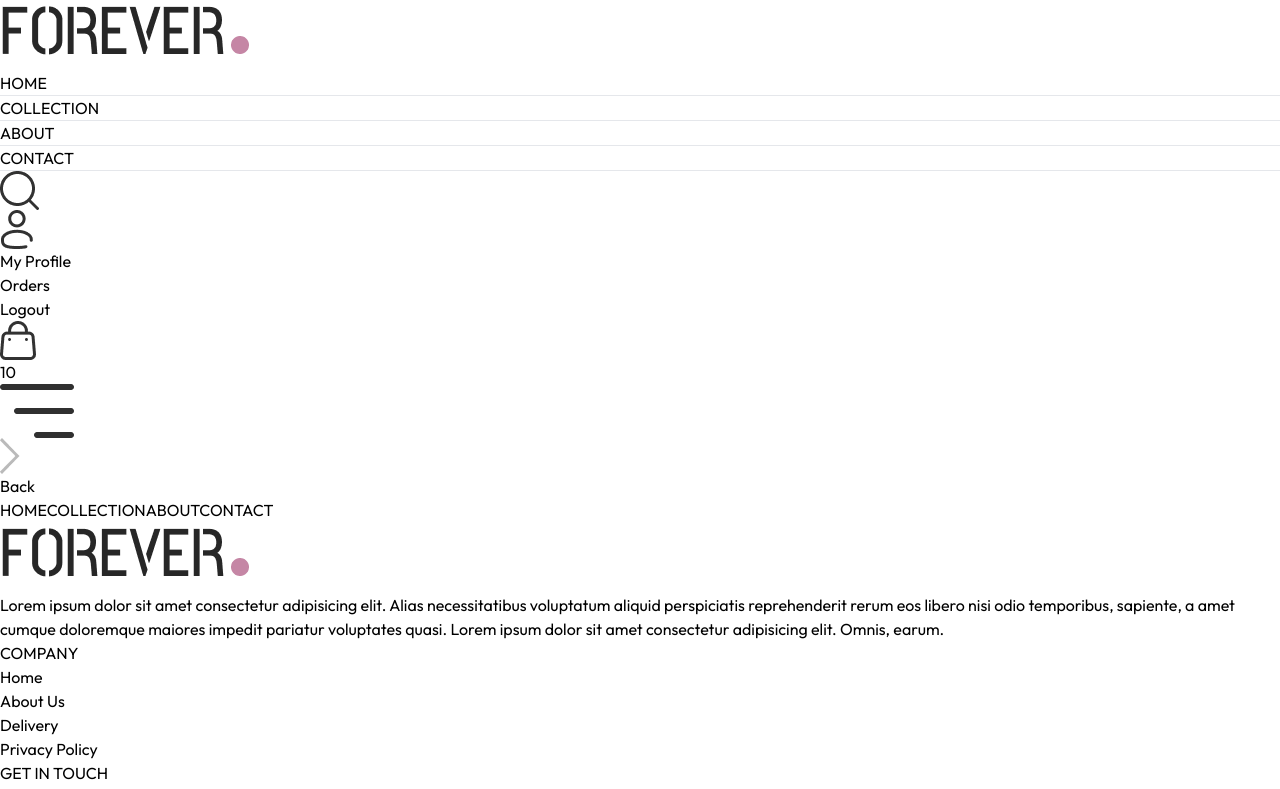
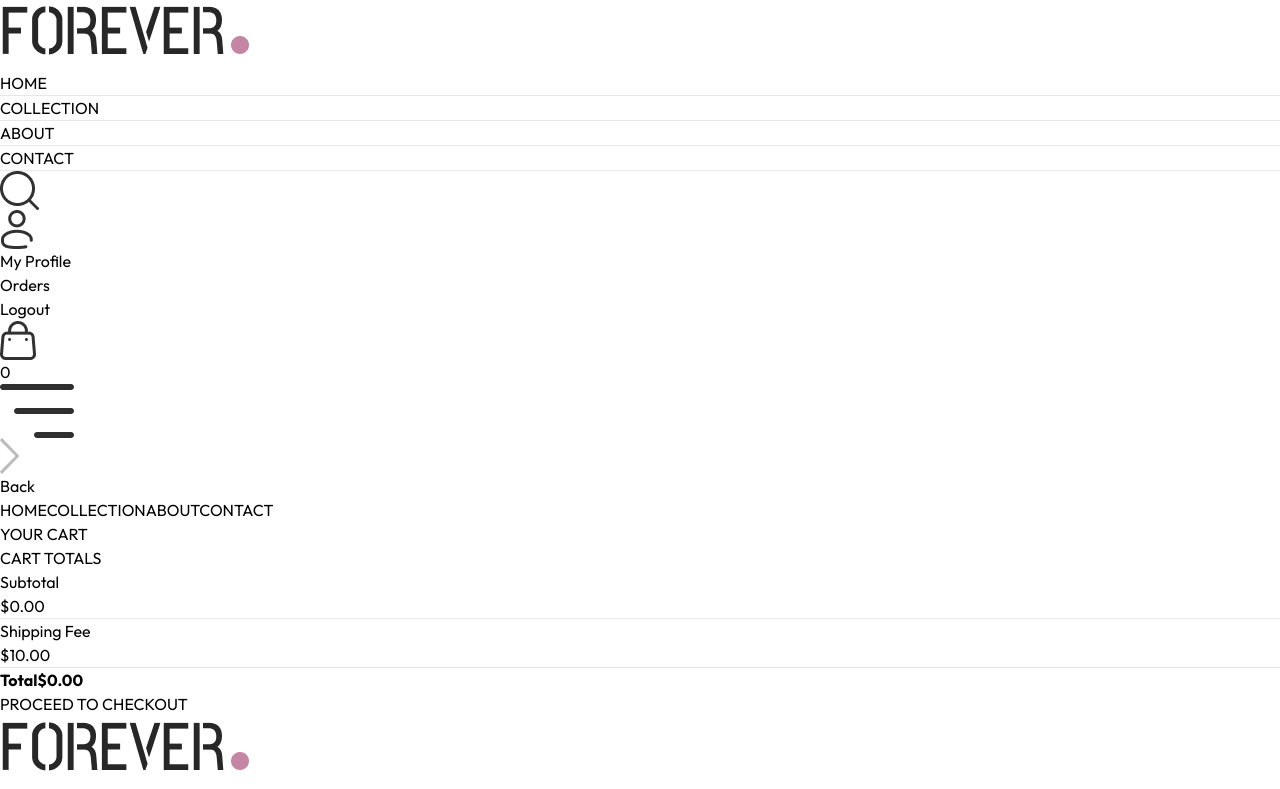
Before and after one commit to ROSCDX/Ecommerce_MERN_1, a React (Vite) app in the folder frontend/: page /cart in a window 1280 px wide. Shown: the top 789 px of the page. Built offline with nearby package versions, Linux system fonts and the light colour scheme.

Commit message:
completed the cart page

```diff
--- a/frontend/src/App.jsx
+++ b/frontend/src/App.jsx
@@ -12,9 +12,15 @@
 import Navbar from './components/Navbar'
 import Footer from './components/Footer'
 import SearchBar from './components/SearchBar'
+import { ToastContainer, toast } from 'react-toastify';
+import 'react-toastify/dist/ReactToastify.css';
+
+
+
 const App = () => {
   return (
     <div className='px-4 sm:px-[5vw] md:px-[7vw] lg:px-[9vw]'>
+      <ToastContainer />
       <Navbar />
       <SearchBar />
       <Routes>
--- /dev/null
+++ b/frontend/src/components/CartTotal.jsx
@@ -0,0 +1,36 @@
+import React, { useContext } from 'react'
+import { ShopContext } from '../context/ShopContext'
+import Title from './Title'
+
+const CartTotal = () => {
+
+    const {currency,delivery_fee,getCartAmount} = useContext(ShopContext)
+
+  return (
+    <div className='w-full'>
+      <div className='text-2xl'>
+        <Title text1={'CART'} text2={'TOTALS'}/>
+      </div>
+
+      <div className='flex flex-col gap-2 mt-2 text-sm'>
+        <div className='flex justify-between'>
+            <p>Subtotal</p>
+            <p>{currency}{getCartAmount()}.00</p>
+        </div>
+        <hr />
+        <div className='flex justify-between'>
+            <p>Shipping Fee</p>
+            <p>{currency}{delivery_fee}.00</p>
+        </div>
+        <hr />
+        <div className='flex justify-between'>
+            <b>Total</b>
+            <b>{currency}{getCartAmount() === 0 ? 0 : getCartAmount() + delivery_fee}.00</b>
+        </div>
+
+      </div>
+    </div>
+  )
+}
+
+export default CartTotal
--- a/frontend/src/components/Navbar.jsx
+++ b/frontend/src/components/Navbar.jsx
@@ -6,7 +6,7 @@
 
     const [visible, setVisible] = useState(false);
 
-    const {setShowSearch} = useContext(ShopContext)
+    const {setShowSearch, getCartCount} = useContext(ShopContext)
 
   return (
     <div className="flex items-center justify-between py-5 font-medium">
@@ -44,9 +44,7 @@
             </div>
             <Link to='/cart' className='relative'>
                 <img src={assets.cart_icon} className='w-5 min-w-5' alt="" />
-                <p className='absolute right-[-5px] bottom-[-5px] w-4 text-center leading-4 bg-black text-white aspect-square rounded-full text-[8px]'>
-                    10
-                </p>
+                <p className='absolute right-[-5px] bottom-[-5px] w-4 text-center leading-4 bg-black text-white aspect-square rounded-full text-[8px]'>{getCartCount()}</p>
             </Link>
             <img onClick={()=>setVisible(true)} src={assets.menu_icon} className='w-5 cursor-pointer sm:hidden' alt="" />
 
--- a/frontend/src/context/ShopContext.jsx
+++ b/frontend/src/context/ShopContext.jsx
@@ -1,6 +1,7 @@
-import { createContext, useState } from "react";
+import { createContext, useEffect, useState } from "react";
 import { products } from "../assets/assets";
-
+import { toast } from "react-toastify";
+import { useNavigate } from 'react-router-dom'
 
 export const ShopContext = createContext();
 
@@ -10,10 +11,89 @@
     const delivery_fee = 10;
     const [search, setSearch] = useState('')
     const [showSearch, setShowSearch] = useState(false)
+    const [cartItems, setCartItems] = useState({})
+    const navigate  = useNavigate()
+
+
+    const addToCart = async (itemId,size) => {
+
+        if (!size) {
+            toast.error('Select Product Size')
+            return
+        }
+
+        let cartData = structuredClone(cartItems)
+
+        if (cartData[itemId]) {
+            if (cartData[itemId][size]) {
+                cartData[itemId][size]  += 1
+            }
+            else {
+                cartData[itemId][size] = 1;
+            }
+        }
+        else{
+            cartData[itemId] = {}
+            cartData[itemId][size] = 1;
+        }
+        setCartItems(cartData)
+    }
+
+    const getCartCount = () => {
+        let totalCount = 0
+        for(const items in cartItems){
+            for(const item in cartItems[items]){
+                try {
+                    if (cartItems[items][item] > 0) {
+                        totalCount += cartItems[items][item]
+                    }
+                } catch (error) {
+
+                }
+            }
+        }
+        return totalCount
+    }
+
+
+    const updateQuantity = async (itemId, size, quantity) => {
+        let cartData = structuredClone(cartItems)
+
+        cartData[itemId][size] = quantity
+
+        setCartItems(cartData)
+    }
+
+
+    const getCartAmount = () => {
+        let totalAmount = 0
+        for(const items in cartItems){
+            for(const item in cartItems[items]){
+                let itemInfo = products.find((product)=> product._id === items)
+                for(const item in cartItems[items]){
+                    try {
+                        if (cartItems[items][item] > 0) {
+                            totalAmount += itemInfo.price * cartItems[items][item]
+                        }
+                    } catch (error) {
+
+                    }
+                }
+            }
+        }
+
+        return totalAmount
+    }
+
+
+
 
     const value = {
         products, currency, delivery_fee,
-        search, setSearch, showSearch, setShowSearch
+        search, setSearch, showSearch, setShowSearch,
+        cartItems,addToCart,
+        getCartCount,updateQuantity,
+        getCartAmount, navigate
     }
 
     return (
--- a/frontend/src/pages/Cart.jsx
+++ b/frontend/src/pages/Cart.jsx
@@ -1,8 +1,75 @@
-import React from 'react'
+import React, { useContext, useEffect, useState } from 'react'
+import { ShopContext } from '../context/ShopContext'
+import Title from '../components/Title'
+import { assets } from '../assets/assets'
+import CartTotal from '../components/CartTotal'
 
 const Cart = () => {
+
+  const {products, currency, cartItems, updateQuantity, navigate} = useContext(ShopContext)
+
+  const [cartData,setCartData] = useState([])
+
+  useEffect(()=>{
+
+    const tempData = []
+
+    for(const items in cartItems){
+      for(const item in cartItems[items]){
+        if(cartItems[items][item] > 0){
+          tempData.push({
+            _id: items,
+            size:item,
+            quantity:cartItems[items][item]
+          })
+        }
+      }
+    }
+    setCartData(tempData)
+
+  },[cartItems])
+
+
   return (
-    <div>
+    <div className='border-t pt-14'>
+      <div className='text-2xl mb-3 '>
+        <Title text1={'YOUR'} text2={'CART'} />
+      </div>
+      <div>
+        {
+          cartData.map((item, index) => {
+
+            const productData = products.find((product)=>product._id=== item._id)
+
+            return(
+              <div key={index} className='py-4 border-t border-b text-gray-700 grid grid-cols-[4fr_0.5fr_0.5fr] sm:grid-cols-[4fr_2fr_0.5fr] gap-4 items-center'>
+                <div className='flex items-start gap-6'>
+                  <img className='w-16 sm:w-20' src={productData.image[0]} alt="" />
+                  <div>
+                    <p className='text-xs sm:text-lg font-medium'>{productData.name}</p>
+                    <div className='flex items-center gap-5 mt-2'>
+                      <p>{currency}{productData.price}</p>
+                      <p className='px-2 sm:px-3 sm:py-1 border. bg-slate-50'>{item.size}</p>
+                    </div>
+                  </div>
+                </div>
+                <input onChange={(e)=>e.target.value ==- '' || e.target.value === '0' ? null : updateQuantity(item._id,item.size,Number(e.target.value))} className='border max-w-10 sm:max-w-20 max-h-8 px-1 sm:px-2 py-1' type="number" min={1} defaultValue={item.quantity} />
+                <img onClick={()=>updateQuantity(item._id, item.size, 0)} className='w-4 mr-4 sm:w-5 cursor-pointer' src={assets.bin_icon} alt="" />
+              </div>
+            )
+          })
+        }
+      </div>
+
+        <div className='flex justify-end m-20'>
+          <div className='w-full sm:w-[450px]'>
+            <CartTotal />
+            <div className='w-full text-end'>
+              <button onClick={()=>navigate('/place-order')} className='bg-black text-white text-sm my-8 px-8 py-3'>PROCEED TO CHECKOUT</button>
+            </div>
+          </div>
+        </div>
+
 
     </div>
   )
--- a/frontend/src/pages/Product.jsx
+++ b/frontend/src/pages/Product.jsx
@@ -6,7 +6,7 @@
 
 const Product = () => {
   const { productId } = useParams();
-  const { products, currency } = useContext(ShopContext);
+  const { products, currency, addToCart} = useContext(ShopContext);
   const [productData, setProductData] = useState(false);
   const [image, setImage] = useState("");
   const [size, setSize] = useState("");
@@ -16,7 +16,6 @@
       if (item._id === productId) {
         setProductData(item);
         setImage(item.image[0]);
-        console.log(item);
         return null;
       }
     });
@@ -82,7 +81,7 @@
               ))}
             </div>
           </div>
-          <button className="bg-black text-white px-8 py-3 text-sm active:bg-gray-700 ">
+          <button onClick={()=>addToCart(productData._id,size)} className="bg-black text-white px-8 py-3 text-sm active:bg-gray-700 ">
             ADD TO CART
           </button>
           <hr className="mt-8 sm:w-4/5 " />
```
